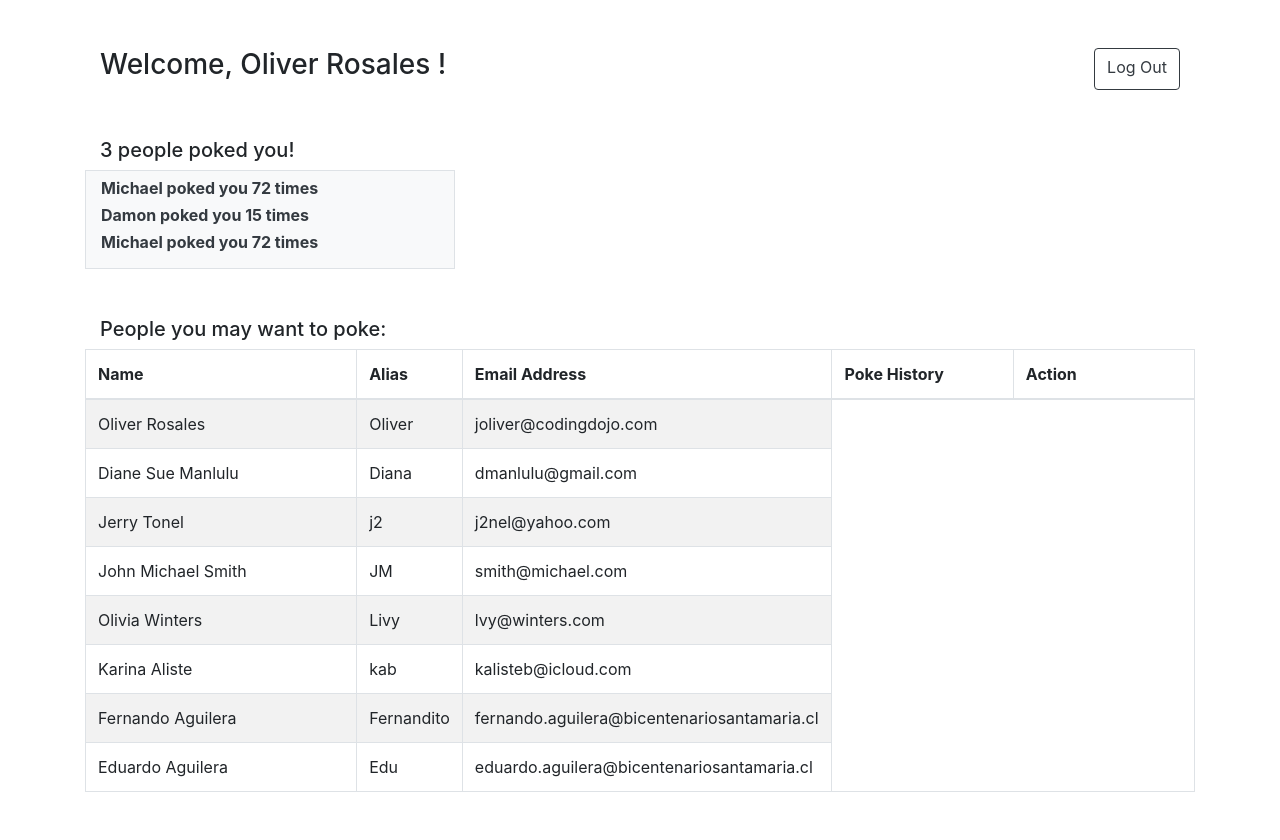
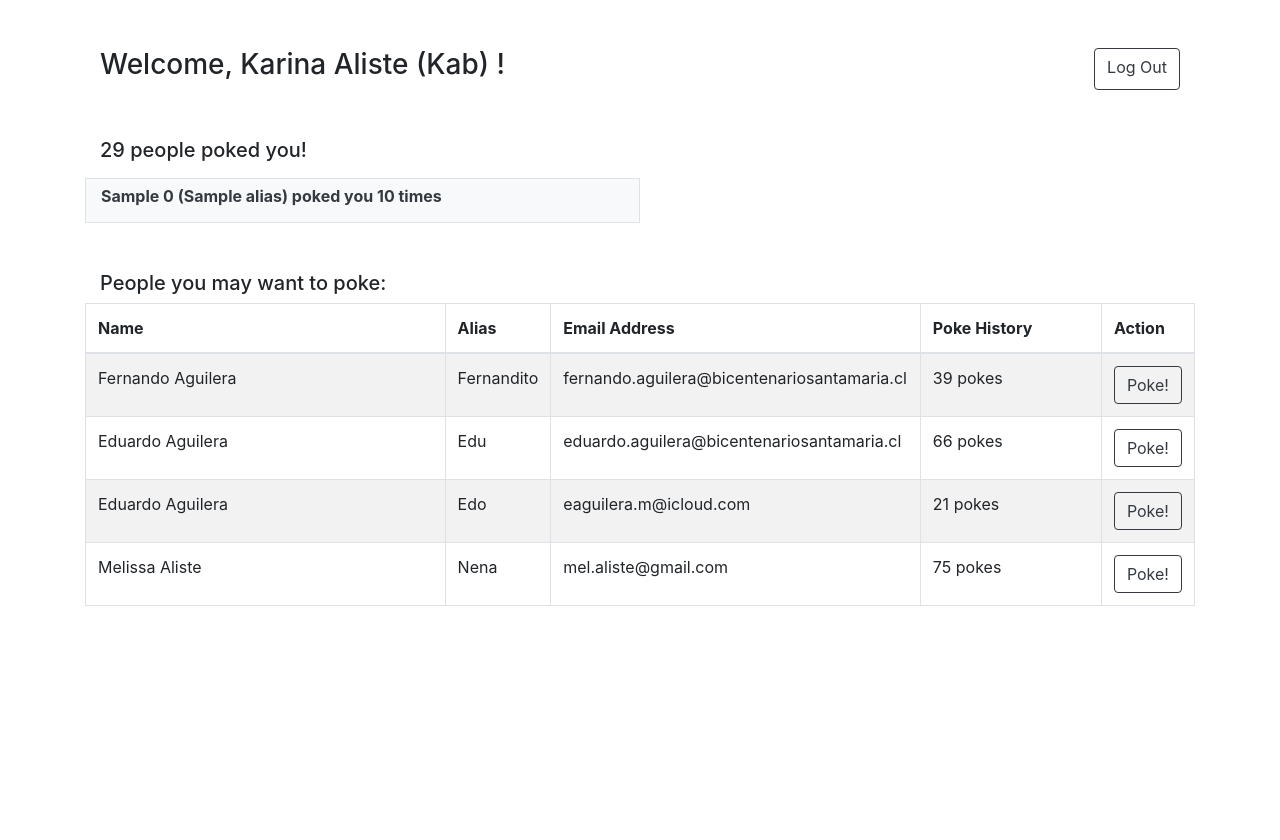
Before and after one commit to kalisteb/FULL_STACK_PYTHON, a Django app: template 9 Django/2_Django_ORM/Poke/login/templates/home.html in a window 1280 px wide. After the commit the page ends 606 px from the top, so only its background shows below. Run offline with Django 3.2, Linux system fonts and the light colour scheme; data comes from the database, SQL or seed files in the repository; tables that the repository leaves empty hold one stand-in row (values such as "Sample post"); the template is opened without the code that fills it: values that come from a table or form of the project are taken from there, most other values are stand-ins (such as "Sample title", 1, 10 or a date in 2020).

Commit message:
Agrego consultas a base de datos

```diff
--- a/9 Django/2_Django_ORM/Poke/home/urls.py
+++ b/9 Django/2_Django_ORM/Poke/home/urls.py
@@ -3,4 +3,5 @@
 
 urlpatterns = [
     path('', views.home),
+    path('addpoke', views.addpoke),
 ]
--- a/9 Django/2_Django_ORM/Poke/login/models.py
+++ b/9 Django/2_Django_ORM/Poke/login/models.py
@@ -47,14 +47,18 @@
     password = models.CharField(max_length=20)
     cumple = models.DateTimeField()
     rol = models.PositiveIntegerField(default=1)
+    historico = models.IntegerField(default=0)
     created_at = models.DateTimeField(auto_now_add=True)
     updated_at = models.DateTimeField(auto_now=True)
     objects = UserManager()
 
 class Toque(models.Model):
     id = models.AutoField(primary_key=True)
-    emisor = models.ForeignKey(User, related_name='emisor',on_delete=models.CASCADE)
-    receptor = models.ManyToManyField(User, related_name='receptor')
+    emisor = models.ForeignKey(User,related_name='emisor',on_delete=models.CASCADE)
+    receptor = models.ManyToManyField(User,related_name='receptor')
     cantidad = models.IntegerField(default=0)
-    created_at = models.DateTimeField(auto_now_add=True)
-    updated_at = models.DateTimeField(auto_now=True)
+
+class Poke(models.Model):
+    id = models.AutoField(primary_key=True)
+    emisor = models.ForeignKey(User,related_name='emisor_poke',on_delete=models.CASCADE)
+    receptor = models.ForeignKey(User,related_name='receptor_poke',on_delete=models.CASCADE)
--- a/9 Django/2_Django_ORM/Poke/login/templates/home.html
+++ b/9 Django/2_Django_ORM/Poke/login/templates/home.html
@@ -1,5 +1,6 @@
 <!DOCTYPE html>
 <html lang="en">
+
 <head>
     <meta charset="UTF-8">
     <meta name="viewport" content="width=device-width, initial-scale=1.0">
@@ -16,45 +17,56 @@
             <!--Welcome / LogOut-->
             <div class="row d-flex mb-5">
                 <div class="col-10 d-sm-block">
-                    <h3>Welcome, {{active_user.nombre}} !</h3>
+                    <h3>Welcome, {{active_user.nombre}} ({{active_user.alias}}) !</h3>
                 </div>
                 <div class="col-2 d-flex justify-content-end">
                     <a href="/logout" class="btn btn-outline-dark">Log Out</a>
                 </div>
             </div>
             <!--people poked you-->
-            <h5>3 people poked you!</h5>
+            {% for usuario in lista_usuarios %} {% if usuario.id == active_user.id %}
+            <h5 class="mb-3"> {{usuario.historico}} people poked you!</h5>
+            {% endif %} {% endfor%}
             <!--Div Pocked you-->
-            <div class="row mb-5">
-                <div class="col-4 border border-ligth py-2 bg-light text-dark">
-                    <h6> <strong>Michael poked you 72  times</strong></h6>
-                    <h6> <strong>Damon poked you 15  times</strong></h6>
-                    <h6> <strong>Michael poked you 72  times</strong></h6>
+            <div class=" row mb-5 ">
+                <div class="col-6 border border-ligth py-2 bg-light text-dark ">
+                    {% for usuario in pokearr %}
+                    <h6><strong>{{usuario.emisor.0.nombre}} ({{usuario.emisor.0.alias}}) poked you {{usuario.total}}  times</strong></h6>
+                    {% endfor %}
                 </div>
             </div>
         </div>
         <!--Your appointment-->
-        <div class="container-fluid">
+        <div class="container-fluid ">
             <h5>People you may want to poke:</h5>
         </div>
-        <table class="mb-4 table table-striped table-bordered">
+        <table class="mb-4 table table-striped table-bordered ">
             <thead>
                 <tr>
-                    <th scope="col" class="col-3">Name</th>
-                    <th scope="col" class="col-1">Alias</th>
-                    <th scope="col" class="col-4">Email Address</th>
-                    <th scope="col" class="col-2">Poke History</th>
-                    <th scope="col" class="col-2">Action</th>
+                    <th scope="col " class="col-4 ">Name</th>
+                    <th scope="col " class="col-1 ">Alias</th>
+                    <th scope="col " class="col-4 ">Email Address</th>
+                    <th scope="col " class="col-2 ">Poke History</th>
+                    <th scope="col " class="col-1 ">Action</th>
                 </tr>
             </thead>
             <tbody>
-                {% for usuario in lista_usuarios %}
+                {% for usuario in lista_usuarios %} {% if usuario.id != active_user.id %}
                 <tr>
                     <td>{{usuario.nombre}}</td>
                     <td>{{usuario.alias}}</td>
                     <td>{{usuario.email}}</td>
+                    <td>{{usuario.historico}} pokes</td>
+                    <td>
+                        <form action="addpoke" method="POST">
+                            {% csrf_token %}
+                            <input type="hidden" name="receptor_id" value="{{usuario.id}} ">
+                            <button class="btn btn-outline-dark" type="submit" name="poke">Poke!</button>
+                            <!--<input type="submit " class="btn btn-outline-dark " name="poke " value="Poke! ">-->
+                        </form>
+                    </td>
                 </tr>
-                {% endfor%}
+                {% endif %} {% endfor%}
             </tbody>
         </table>
     </div>
```
Also changed, not shown: 9 Django/2_Django_ORM/Poke/home/views.py (+32 -5 lines), 9 Django/2_Django_ORM/Poke/login/views.py (+9 -1 lines), 9 Django/2_Django_ORM/Poke/db.sqlite3, 9 Django/2_Django_ORM/Poke/login/migrations/0001_initial.py, 9 Django/2_Django_ORM/Poke/login/migrations/0002_auto_20210910_2339.py (deleted), 1 other file.
